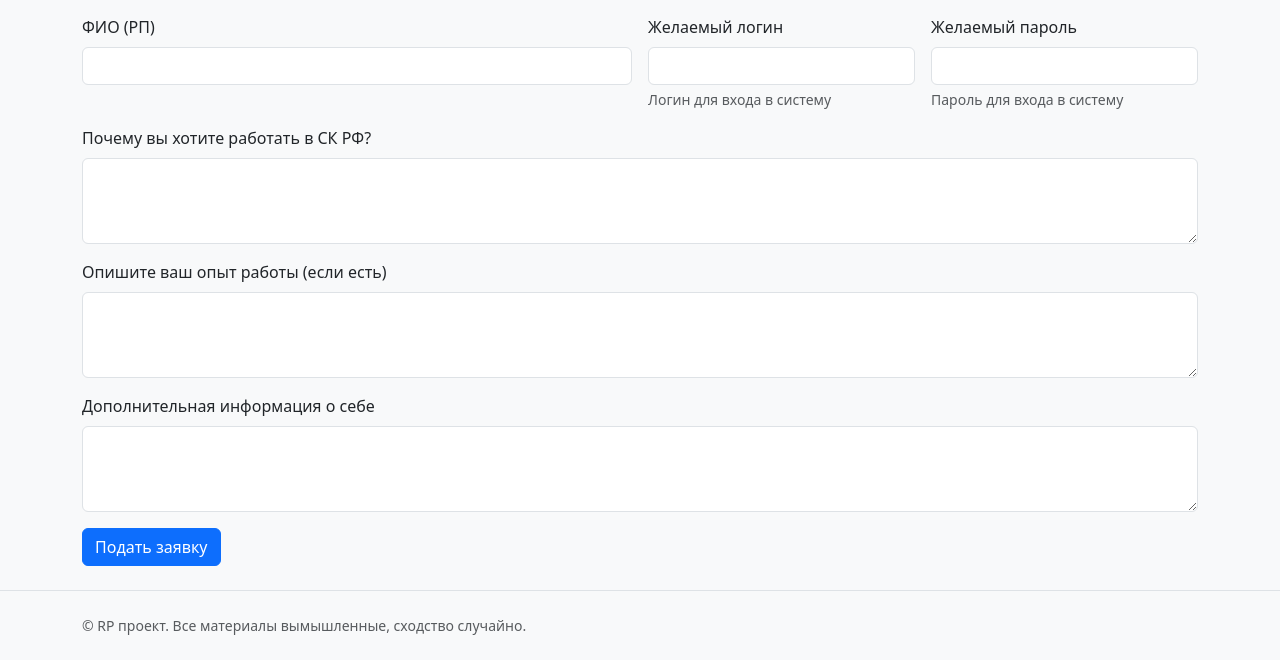
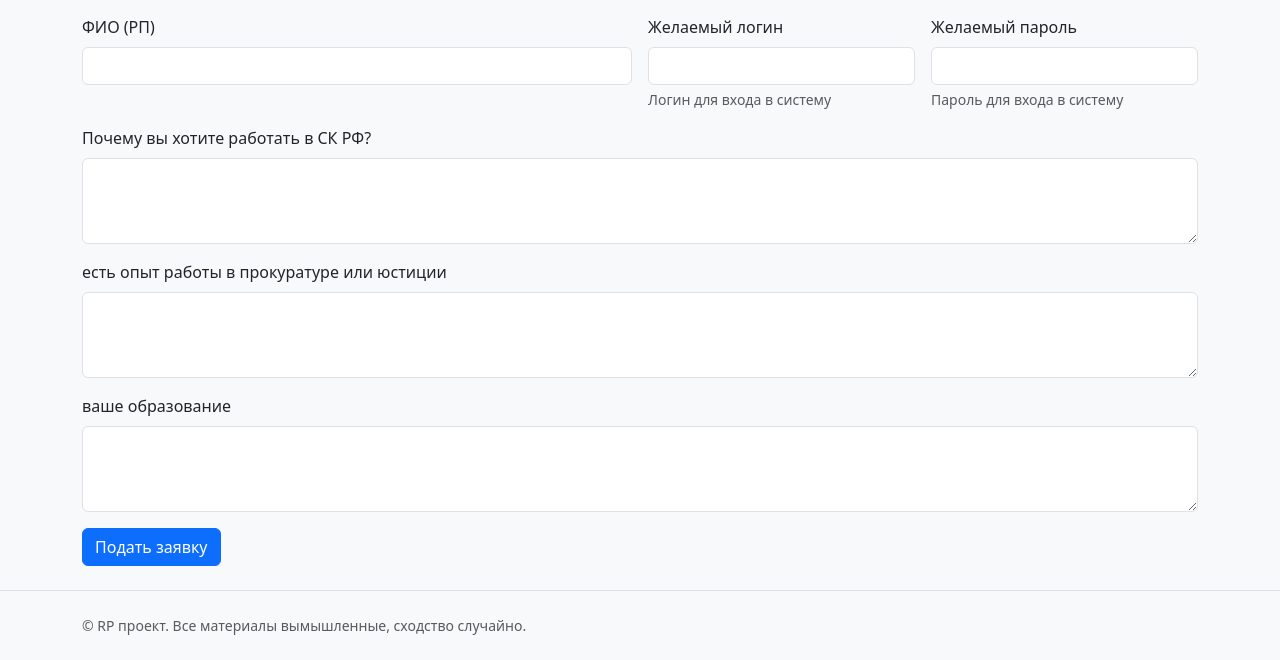
Before and after one commit to denis333rus/website-of-the-Investigative-Committee-of-the-Russian-Federation-rp, a Flask app: page /job-application in a window 1280 px wide. Shown: the part 223-883 px from the top of the page. Run offline with Flask 3, Linux system fonts and the light colour scheme.

Commit message:
Update job_application.html

```diff
--- a/templates/job_application.html
+++ b/templates/job_application.html
@@ -24,11 +24,11 @@
 				<textarea class="form-control" name="question1" rows="3" required>{{ question1 or '' }}</textarea>
 			</div>
 			<div class="col-12">
-				<label class="form-label">Опишите ваш опыт работы (если есть)</label>
+				<label class="form-label">есть опыт работы в прокуратуре или юстиции</label>
 				<textarea class="form-control" name="question2" rows="3" required>{{ question2 or '' }}</textarea>
 			</div>
 			<div class="col-12">
-				<label class="form-label">Дополнительная информация о себе</label>
+				<label class="form-label">ваше образование</label>
 				<textarea class="form-control" name="question3" rows="3" required>{{ question3 or '' }}</textarea>
 			</div>
 		</div>
```
